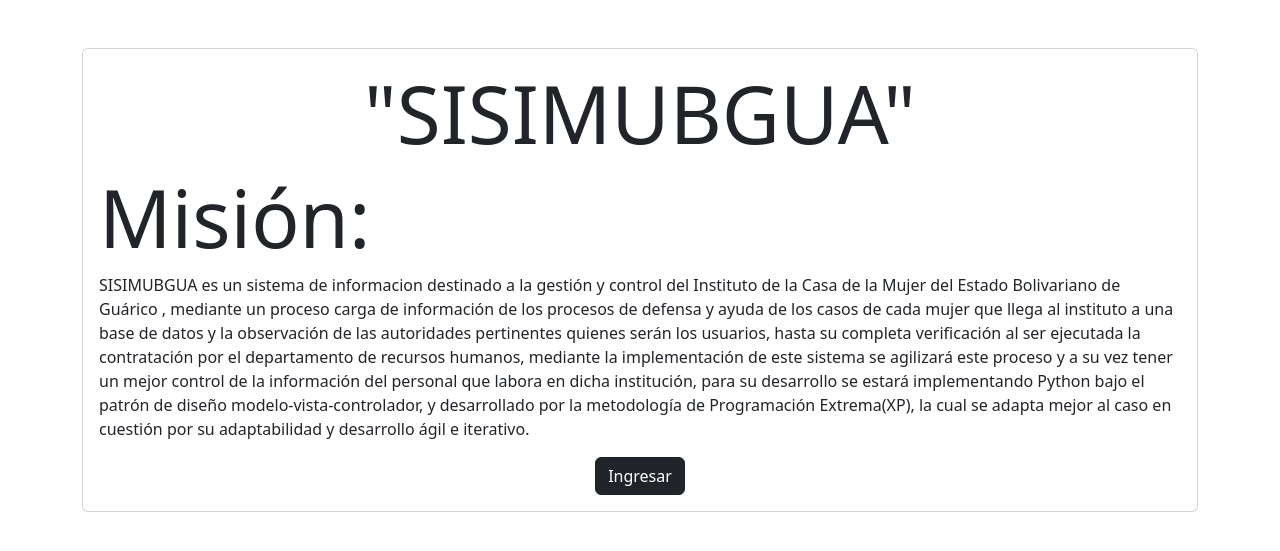
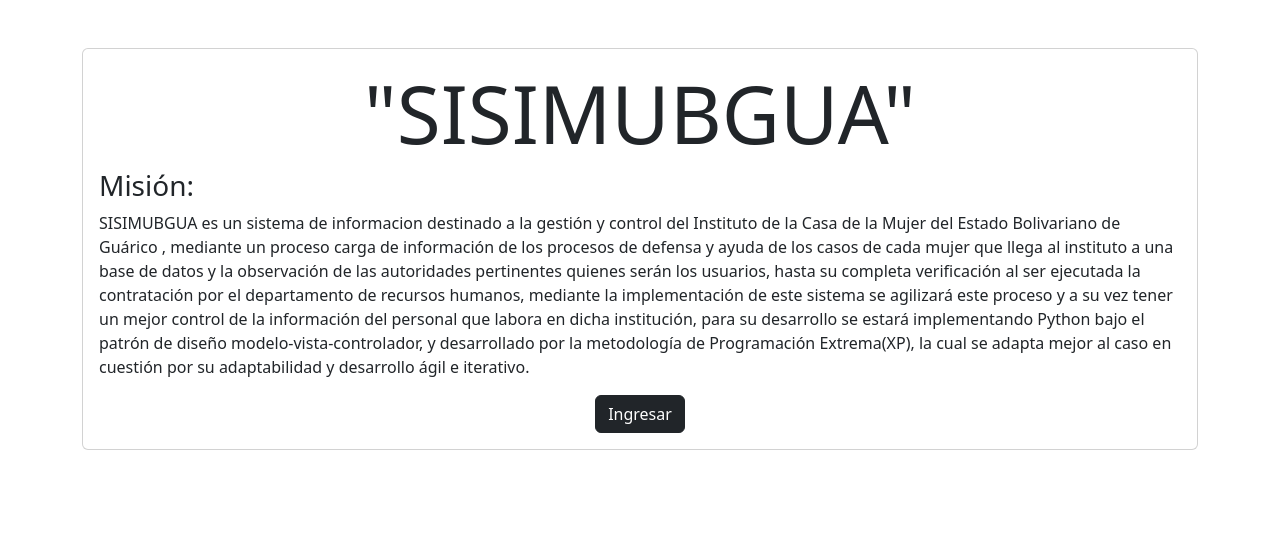
Before and after one commit to ERAF-2407/sys_adm_inmgur, a Django app: page / in a window 1280 px wide. Shown: the part 56-607 px from the top of the page. Run offline with Django 4.2, Linux system fonts and the light colour scheme.

Commit message:
Create home.html

```diff
--- a/register/templates/home.html
+++ b/register/templates/home.html
@@ -5,7 +5,7 @@
 <main class="container py-5">
   <section class="card card-body">
     <h3 class="display-1 text-center">"SISIMUBGUA"</h3>
-    <h5 class="display-1">Misión:</h5>
+    <h3>Misión:</h3>
     <div>
       <p>SISIMUBGUA es un sistema de informacion destinado a la gestión y control  del Instituto de la Casa
       de la Mujer del Estado Bolivariano de Guárico , mediante un proceso carga de información de los
```
